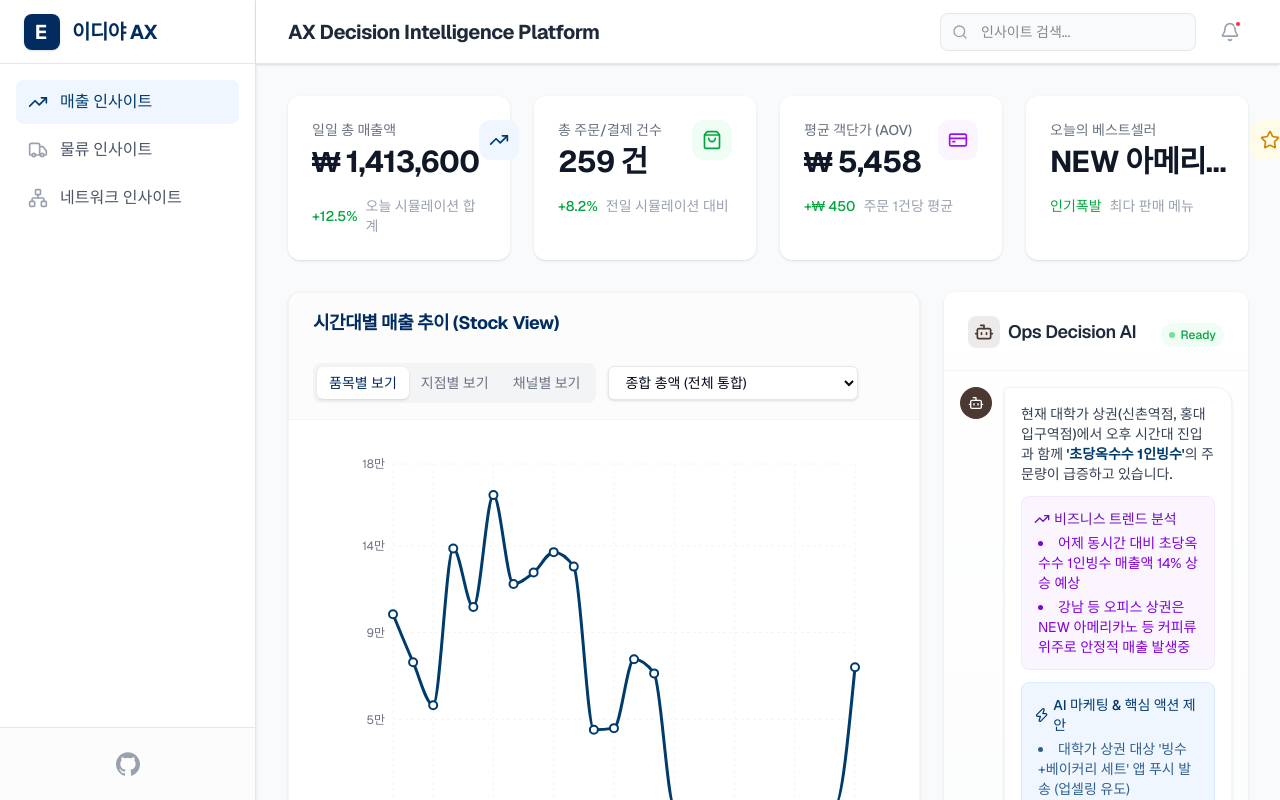
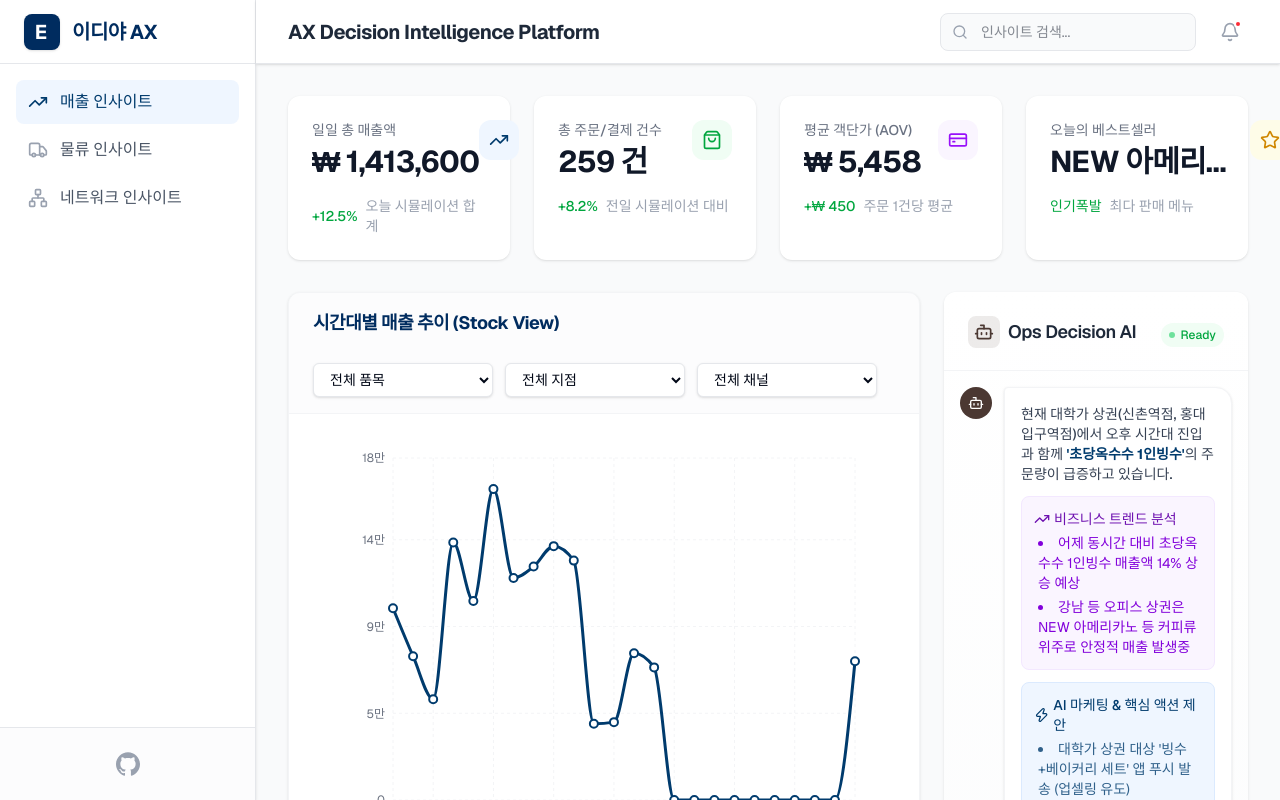
Before and after one commit to glory903-devsecops/it-planning-ops-analytics-prototype, a Next.js app in the folder frontend/: page / in a window 1280 px wide. Built offline with nearby package versions, Linux system fonts and the light colour scheme.

Commit message:
Update parallel list views for Item, Store, and Channel filters

```diff
--- a/frontend/src/components/dashboard/Charts.tsx
+++ b/frontend/src/components/dashboard/Charts.tsx
@@ -24,8 +24,34 @@ export function DashboardCharts({
   availableStores = [],
   availableChannels = []
 }: ChartProps) {
-  const [filterMode, setFilterMode] = useState<'item' | 'store' | 'channel'>('item');
-  const [selectedFilter, setSelectedFilter] = useState('총매출액');
+  const [selectedItem, setSelectedItem] = useState('전체 품목');
+  const [selectedStore, setSelectedStore] = useState('전체 지점');
+  const [selectedChannel, setSelectedChannel] = useState('전체 채널');
+  const [selectedDataKey, setSelectedDataKey] = useState('총매출액');
+
+  const handleItemChange = (e: React.ChangeEvent<HTMLSelectElement>) => {
+    const val = e.target.value;
+    setSelectedItem(val);
+    setSelectedStore('전체 지점');
+    setSelectedChannel('전체 채널');
+    setSelectedDataKey(val === '전체 품목' ? '총매출액' : val);
+  };
+
+  const handleStoreChange = (e: React.ChangeEvent<HTMLSelectElement>) => {
+    const val = e.target.value;
+    setSelectedStore(val);
+    setSelectedItem('전체 품목');
+    setSelectedChannel('전체 채널');
+    setSelectedDataKey(val === '전체 지점' ? '총매출액' : val);
+  };
+
+  const handleChannelChange = (e: React.ChangeEvent<HTMLSelectElement>) => {
+    const val = e.target.value;
+    setSelectedChannel(val);
+    setSelectedItem('전체 품목');
+    setSelectedStore('전체 지점');
+    setSelectedDataKey(val === '전체 채널' ? '총매출액' : val);
+  };
 
   if (!timeSeriesData.length) return null;
 
@@ -43,39 +69,35 @@ export function DashboardCharts({
             <CardTitle className="text-lg font-bold text-[#002C5F] tracking-tight">시간대별 매출 추이 (Stock View)</CardTitle>
           </div>
           <div className="flex flex-col sm:flex-row gap-3 items-start sm:items-center mt-2">
-            {/* Parallel Buttons */}
-            <div className="flex bg-gray-100 p-1 rounded-lg">
-              <button
-                onClick={() => { setFilterMode('item'); setSelectedFilter('총매출액'); }}
-                className={`px-3 py-1.5 text-sm font-medium rounded-md transition-colors ${filterMode === 'item' ? 'bg-white text-[#002C5F] shadow-sm' : 'text-gray-500 hover:text-gray-700'}`}
-              >
-                품목별 보기
-              </button>
-              <button
-                onClick={() => { setFilterMode('store'); setSelectedFilter('총매출액'); }}
-                className={`px-3 py-1.5 text-sm font-medium rounded-md transition-colors ${filterMode === 'store' ? 'bg-white text-[#002C5F] shadow-sm' : 'text-gray-500 hover:text-gray-700'}`}
-              >
-                지점별 보기
-              </button>
-              <button
-                onClick={() => { setFilterMode('channel'); setSelectedFilter('총매출액'); }}
-                className={`px-3 py-1.5 text-sm font-medium rounded-md transition-colors ${filterMode === 'channel' ? 'bg-white text-[#002C5F] shadow-sm' : 'text-gray-500 hover:text-gray-700'}`}
-              >
-                채널별 보기
-              </button>
-            </div>
 
-            {/* Dynamic Dropdown */}
+            {/* 3 Parallel Dropdowns */}
             <select
-              value={selectedFilter}
-              onChange={(e) => setSelectedFilter(e.target.value)}
-              className="text-sm border border-gray-200 rounded-md focus:ring-[#002C5F] focus:border-[#002C5F] py-1.5 px-3 bg-white shadow-sm flex-1 max-w-[250px]"
+              value={selectedItem}
+              onChange={handleItemChange}
+              className="text-sm font-medium border border-gray-200 rounded-md focus:ring-[#002C5F] focus:border-[#002C5F] py-1.5 px-3 bg-white shadow-sm flex-1 sm:max-w-[180px]"
             >
-              <option value="총매출액">종합 총액 (전체 통합)</option>
-              {filterMode === 'item' && availableItems.map(item => <option key={item} value={item}>{item}</option>)}
-              {filterMode === 'store' && availableStores.map(store => <option key={store} value={store}>{store}</option>)}
-              {filterMode === 'channel' && availableChannels.map(channel => <option key={channel} value={channel}>{channel}</option>)}
+              <option value="전체 품목">전체 품목</option>
+              {availableItems.map(item => <option key={item} value={item}>{item}</option>)}
             </select>
+
+            <select
+              value={selectedStore}
+              onChange={handleStoreChange}
+              className="text-sm font-medium border border-gray-200 rounded-md focus:ring-[#002C5F] focus:border-[#002C5F] py-1.5 px-3 bg-white shadow-sm flex-1 sm:max-w-[180px]"
+            >
+              <option value="전체 지점">전체 지점</option>
+              {availableStores.map(store => <option key={store} value={store}>{store}</option>)}
+            </select>
+
+            <select
+              value={selectedChannel}
+              onChange={handleChannelChange}
+              className="text-sm font-medium border border-gray-200 rounded-md focus:ring-[#002C5F] focus:border-[#002C5F] py-1.5 px-3 bg-white shadow-sm flex-1 sm:max-w-[180px]"
+            >
+              <option value="전체 채널">전체 채널</option>
+              {availableChannels.map(channel => <option key={channel} value={channel}>{channel}</option>)}
+            </select>
+
           </div>
         </CardHeader>
         <CardContent className="h-[450px] pt-6">
@@ -102,12 +124,12 @@ export function DashboardCharts({
               <Tooltip
                 cursor={{ stroke: '#003B6D', strokeWidth: 1.5, strokeDasharray: '4 4' }}
                 contentStyle={{ borderRadius: '12px', border: '1px solid #e5e7eb', boxShadow: '0 10px 15px -3px rgb(0 0 0 / 0.1)', padding: '12px' }}
-                formatter={(value: any) => [`₩ ${Number(value).toLocaleString()}`, selectedFilter]}
+                formatter={(value: any) => [`₩ ${Number(value).toLocaleString()}`, selectedDataKey]}
                 labelFormatter={(label) => `시간: ${label}`}
               />
               <Line
                 type="monotone"
-                dataKey={selectedFilter}
+                dataKey={selectedDataKey}
                 stroke="#003B6D"
                 strokeWidth={3}
                 dot={{ r: 4, strokeWidth: 2, fill: '#fff' }}
```
